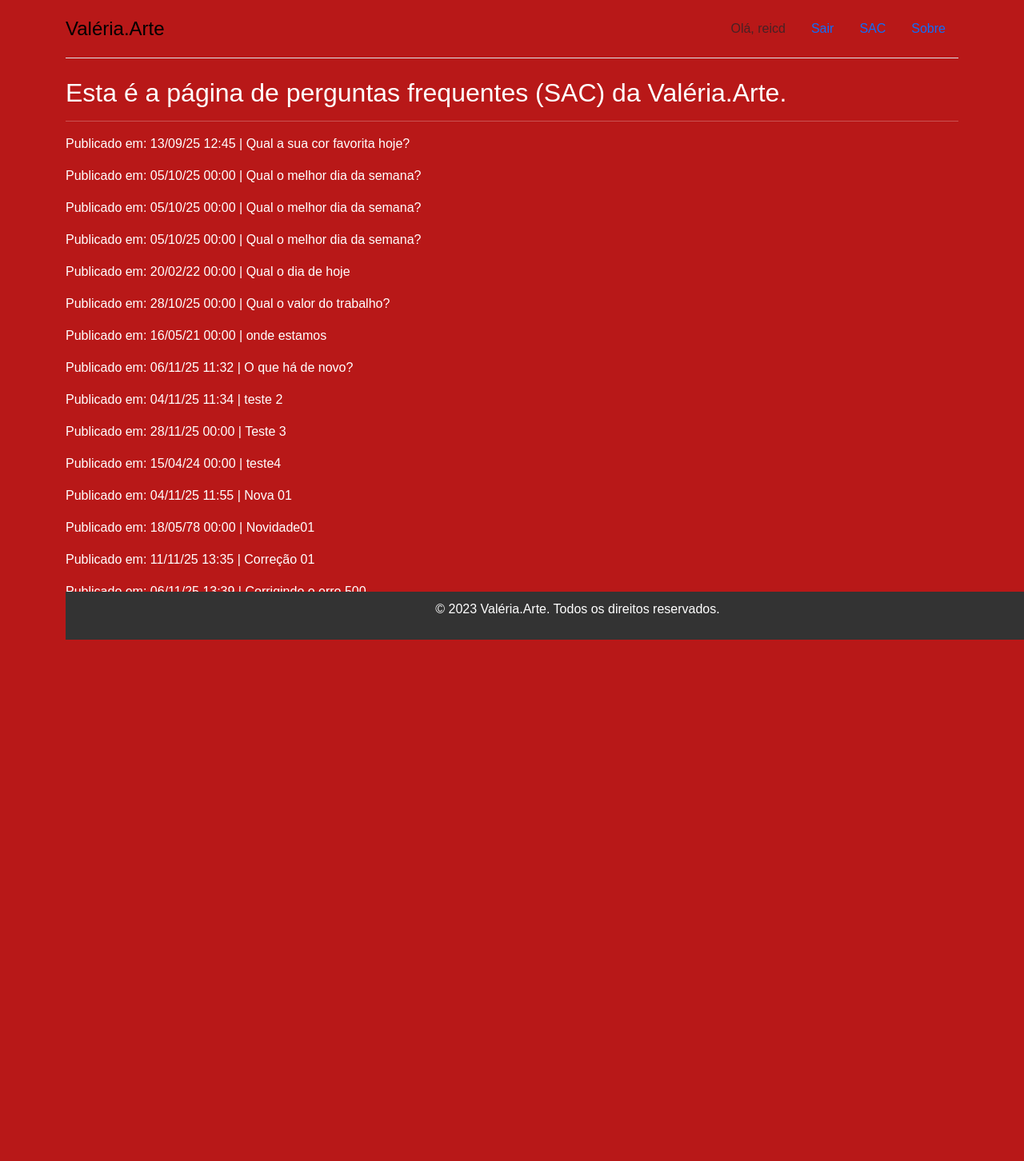
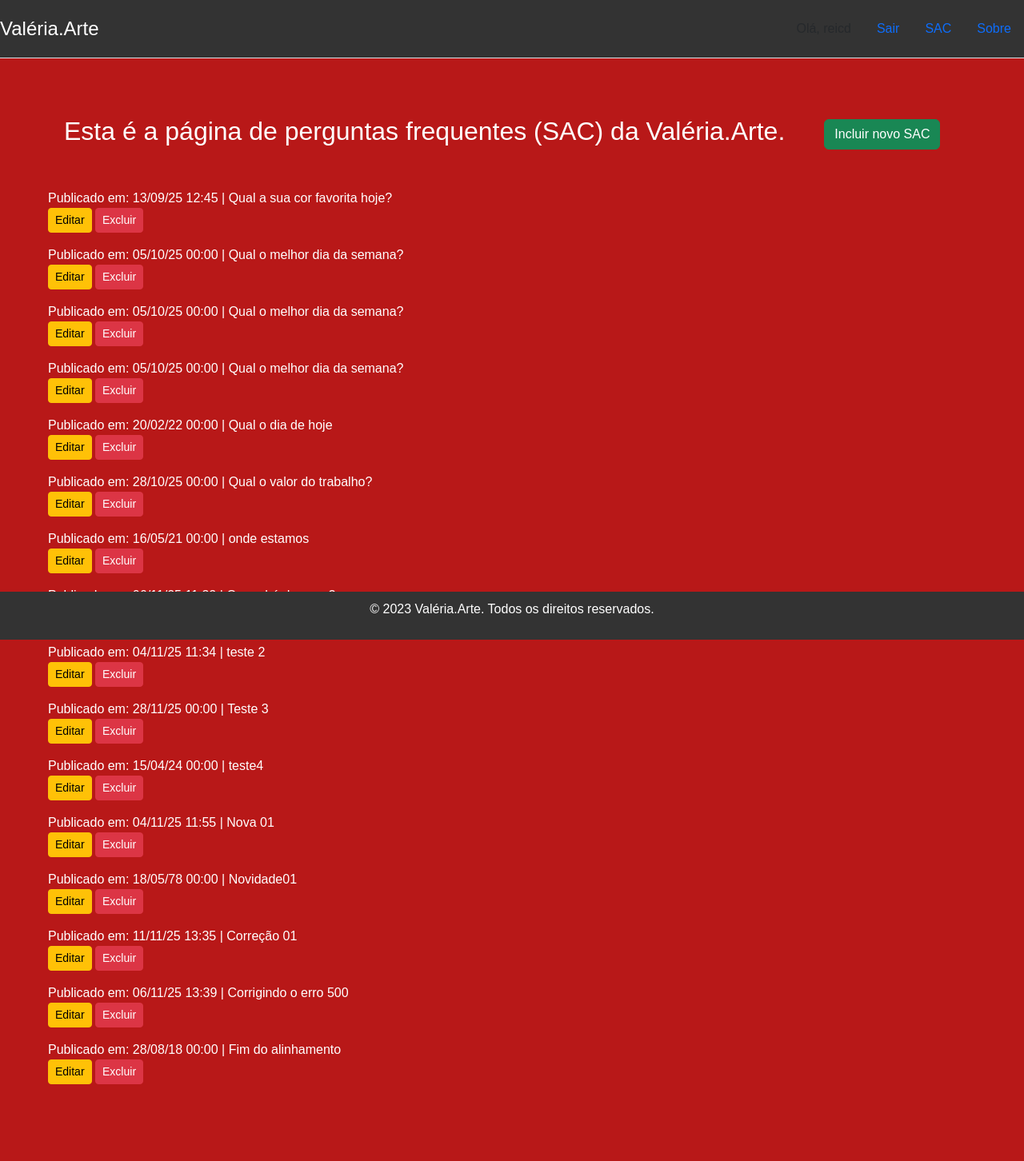
Before and after one commit to reicd/valeria_arte, a Django app: page /about/ in a window 1280 px wide. Shown: the whole page at 80% size. Before the commit the page ends 800 px from the top, so only its background shows below. Run offline with Django 5.2, Linux system fonts and the light colour scheme; a user stored in the database is signed in; data comes from the database, SQL or seed files in the repository; both versions use the stored data as it was after the commit.

Commit message:
alinhado
alinhando as peças

```diff
--- a/sac/forms.py
+++ b/sac/forms.py
@@ -6,6 +6,10 @@ class QuestionForm(forms.ModelForm):
     class Meta:
         model = Question
         fields = ('question_text', 'pub_date')
+        widgets = {
+            'question_text': forms.Textarea(attrs={'class': 'form-control', 'rows': 4}),
+            'pub_date': forms.DateTimeInput(attrs={'class': 'form-control', 'type': 'datetime-local'}),
+        }
         labels = {
             'question_text': 'Pergunta',
             'pub_date': 'Data de Publicação',
--- a/sac/urls.py
+++ b/sac/urls.py
@@ -1,5 +1,8 @@
 from django.urls import path
-from sac.views import index, about, QuestionCreateView, question_create
+from sac.views import ( index, about, QuestionCreateView, question_create,
+QuestionUpdateView, question_update,
+)
+
 
 
 #Lista de caminhos (urls) do app sac
@@ -10,4 +13,6 @@ urlpatterns = [
     path('about/', about, name='about'),
     path('pergunta/add', QuestionCreateView.as_view(), name="sac_add"),
     path('pergunta/create',question_create, name= "question_create" ),
+    path('pergunta/<int:pk>/edit', QuestionUpdateView.as_view(), name="sac_edit"),
+    path('pergunta/<int:pk>/update', question_update, name="question_update" ),
  ]
--- a/sac/views.py
+++ b/sac/views.py
@@ -28,7 +28,7 @@ class QuestionCreateView(LoginRequiredMixin, CreateView):
     model = Question
     template_name = 'sac/question_form.html'
     fields = ('question_text', 'pub_date')
-    success_url = reverse_lazy('index')
+    success_url = reverse_lazy('about')
     sucess_message ='Pergunta criada com sucesso.'
 
     def form_valid(self, form):
@@ -43,8 +43,8 @@ def question_create(request):
     if request.method == "POST":
         if form.is_valid():
             form.save()
-            messages.success(request= 'Pergunta criada com sucesso')
-            return redirect("index")
+            messages.success(request, 'Pergunta criada com sucesso')
+            return redirect("about")
 
     return render(request, 'sac/question_form.html', context)
 
@@ -69,7 +69,7 @@ def question_update(request, pk):
     if request.method == "POST":
         if form.is_valid():
             form.save()
-            messages.success(request= 'Pergunta atualizada com sucesso')
+            messages.success(request, 'Pergunta atualizada com sucesso')
             return redirect("index")
 
     return render(request, 'sac/question_form.html', context)
--- a/static/css/styles.css
+++ b/static/css/styles.css
@@ -1,12 +1,42 @@
 * {
     box-sizing: border-box;
+    margin: 0;
+    padding: 0;
+
 }
 body{
     font-family: Arial, sans-serif;
-    margin: 0;
-    padding: 0;
     background-color: #b81818;
     color: #ffffff;
+}
+header {
+    background-color: #333333;
+    color: #ffffff;
+    padding: 10px 0;
+    text-align: center;
+    position: fixed;
+    width: 100%;
+    top: 0;
+    left: 0;
+    z-index: 1000;
+
+}
+.container {
+    max-width: 1200px;
+    margin: 0 auto;
+    padding: 20px;
+    margin-top: 20px;
+
+
+}
+.fs-4 {
+    font-size: 1.5rem;
+    color: #ffffff;
+}
+main {
+    padding: 35px;
+    margin-bottom:20px;
+    top: auto;
 }
 h1.titulo {
     text-align: center;
@@ -20,6 +50,13 @@ p.paragrafo {
     font-size: 18px;
     line-height: 1.6;
 }
+div.card {
+    display: flex;
+    flex-wrap: wrap;
+    justify-content: center;
+    gap: 20px;
+    margin-top: 30px;
+}
 footer {
     background-color: #333333;
     color: #ffffff;
@@ -28,4 +65,6 @@ footer {
     position: fixed;
     width: 100%;
     bottom: 0;
+    right:0;
+    z-index: 1000;
 }
--- a/templates/sac/question.html
+++ b/templates/sac/question.html
@@ -6,13 +6,15 @@
 {% endblock head_title %}
 
 {% block content %}
-  <h2>Esta é a página de perguntas frequentes (SAC) da Valéria.Arte.</h2> <hr>
-
+    <div class="container mt-4">
+        <div class="d-flex justify-content-between align-items-center mb-4">
+            <h2>Esta é a página de perguntas frequentes (SAC) da Valéria.Arte.</h2> <hr>
+            <a href="{% url 'sac_add' %}" class="btn btn-success font-weight-bold">Incluir novo SAC</a> <br><br>
+        </div>
+    </div>
     {% for question in all_questions %}
-
-
         <div class="faq-item">
-                <p>Publicado em: {{ question.pub_date | date:"d/m/y H:i" }} | {{ question.question_text }} </p>
+                <p>Publicado em: {{ question.pub_date | date:"d/m/y H:i" }} | {{ question.question_text }} <br> <a href="{% url 'sac_edit' question.pk %}" class="btn btn-warning btn-sm">Editar</a>  <a href="{% url 'question_update' question.pk %}" class="btn btn-danger btn-sm">Excluir</a></p>
         </div>
         {% empty %}
             <p>Nenhuma pergunta disponível no momento.</p>
```
Also changed, not shown: templates/index.html (+6 -2 lines), db.sqlite3.
